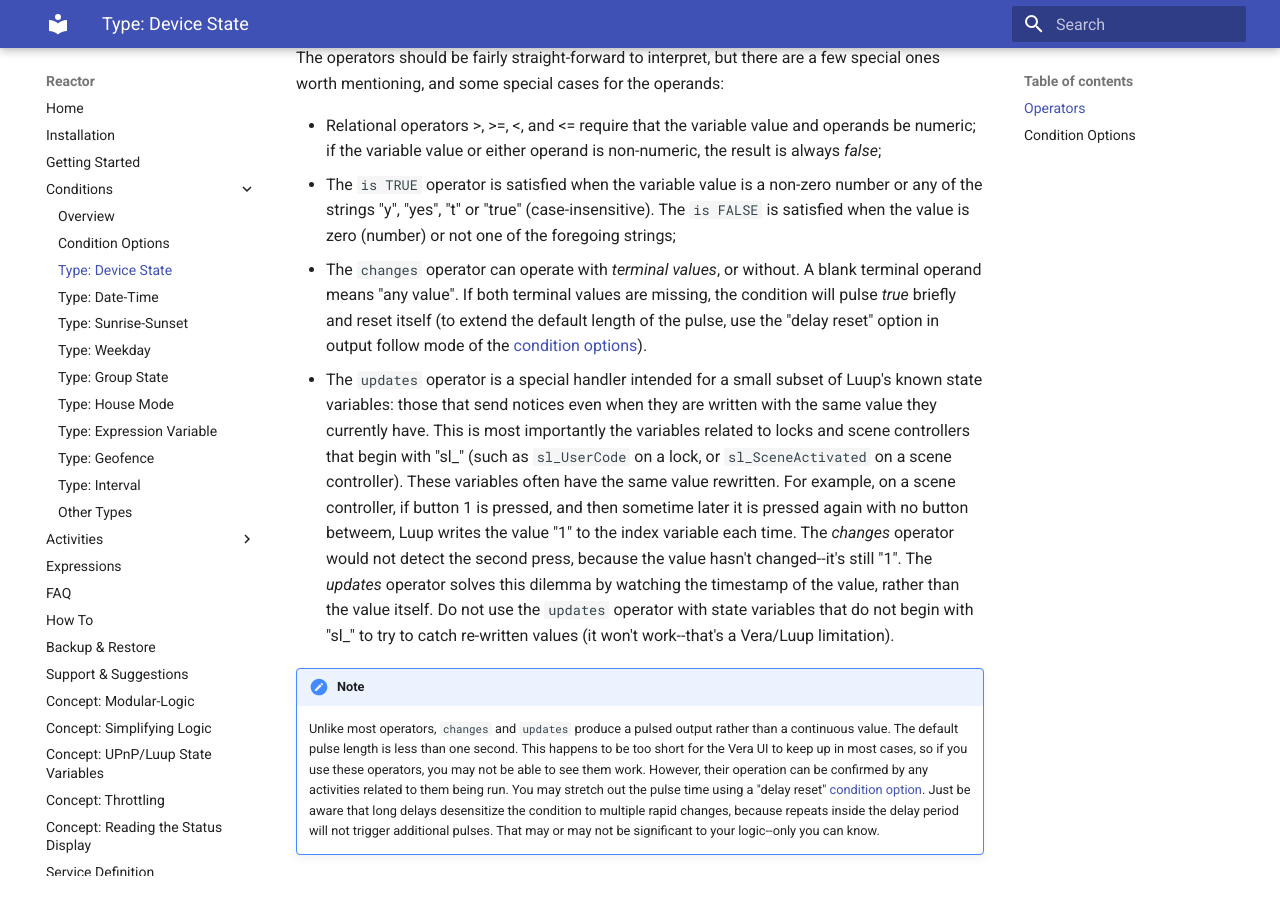
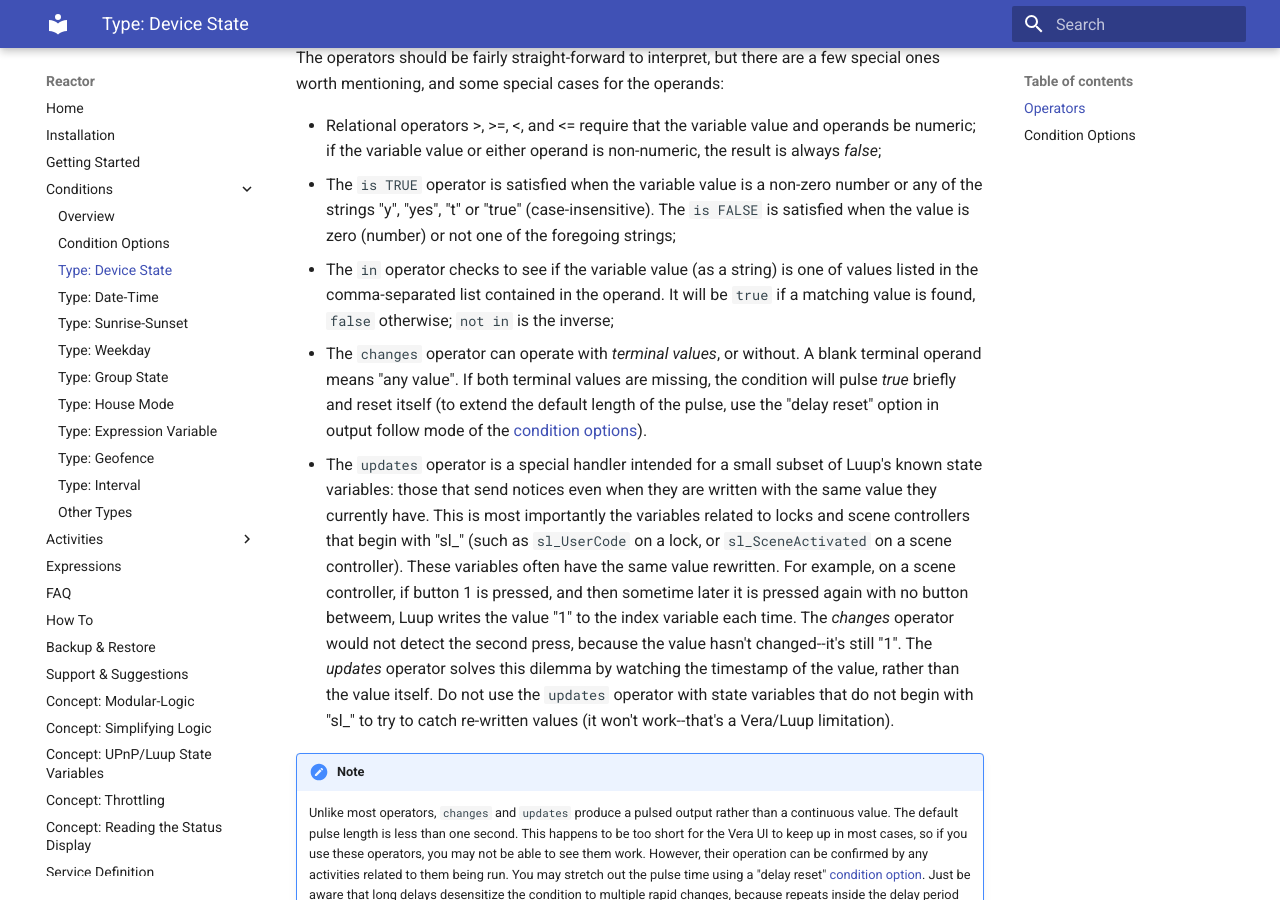
Before and after one commit to toggledbits/Reactor-docs, an MkDocs documentation site: the page built from docs/Device-State-Conditions.md, in a window 1280 px wide and 900 px high, scrolled down 2078 px. Built offline with MkDocs 1.6.1 and Material for MkDocs 9.7.7, drawn with Linux system fonts in a browser that asks for light colours.

Commit message:
Document "in" operator

```diff
--- a/docs/Device-State-Conditions.md
+++ b/docs/Device-State-Conditions.md
@@ -26,6 +26,7 @@ The operators should be fairly straight-forward to interpret, but there are a fe
 
 * Relational operators >, >=, <, and <= require that the variable value and operands be numeric; if the variable value or either operand is non-numeric, the result is always _false_;
 * The `is TRUE` operator is satisfied when the variable value is a non-zero number or any of the strings "y", "yes", "t" or "true" (case-insensitive). The `is FALSE` is satisfied when the value is zero (number) or not one of the foregoing strings;
+* The `in` operator checks to see if the variable value (as a string) is one of values listed in the comma-separated list contained in the operand. It will be `true` if a matching value is found, `false` otherwise; `not in` is the inverse;
 * The `changes` operator can operate with *terminal values*, or without. A blank terminal operand means "any value". If both terminal values are missing, the condition will pulse _true_ briefly and reset itself (to extend the default length of the pulse, use the "delay reset" option in output follow mode of the [condition options](Condition-Options.md)).
 * The `updates` operator is a special handler intended for a small subset of Luup's known state variables: those that send notices even when they are written with the same value they currently have. This is most importantly the variables related to locks and scene controllers that begin with "sl_" (such as `sl_UserCode` on a lock, or `sl_SceneActivated` on a scene controller). These variables often have the same value rewritten. For example, on a scene controller, if button 1 is pressed, and then sometime later it is pressed again with no button betweem, Luup writes the value "1" to the index variable each time. The *changes* operator would not detect the second press, because the value hasn't changed--it's still "1". The *updates* operator solves this dilemma by watching the timestamp of the value, rather than the value itself. Do not use the `updates` operator with state variables that do not begin with "sl_" to try to catch re-written values (it won't work--that's a Vera/Luup limitation).
 
```
